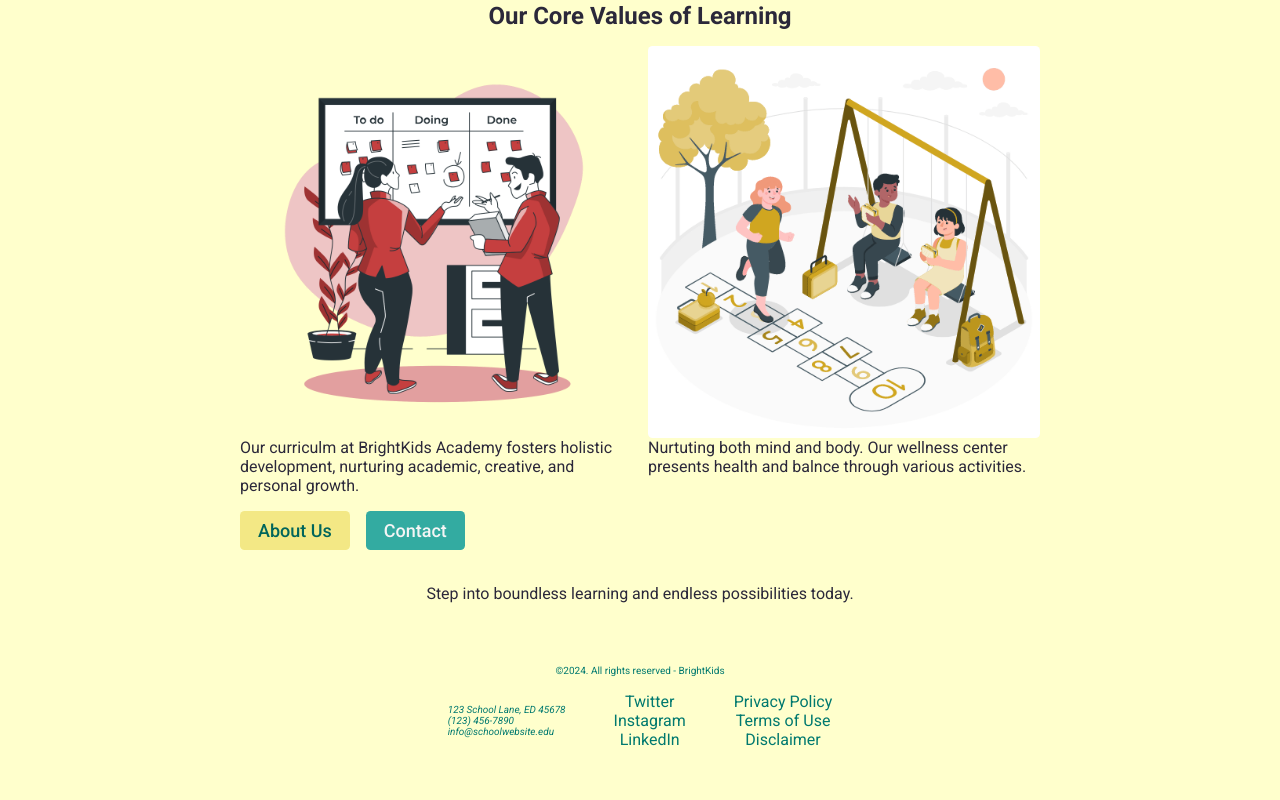
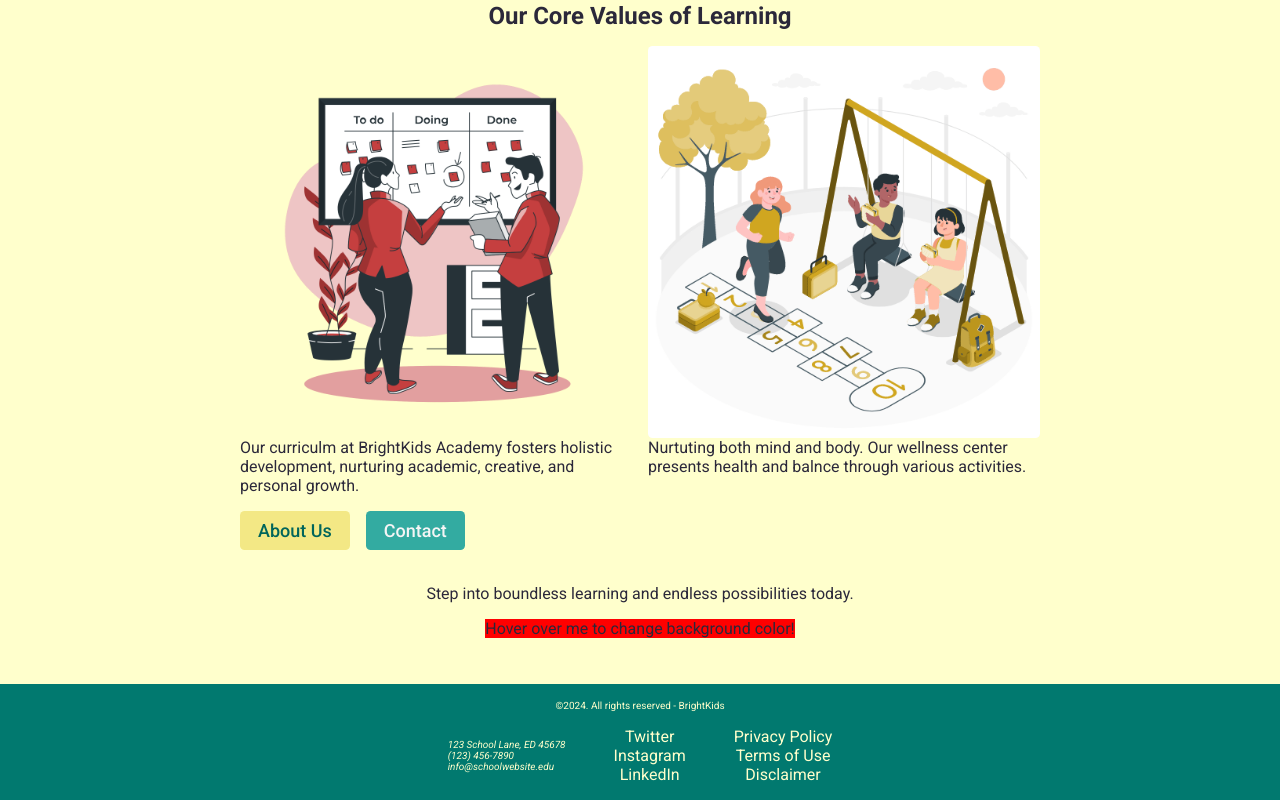
Before and after one commit to RhodyArthur/Angular-Style-Showcase, an Angular app: page / in a window 1280 px wide. Shown: the part 1137-1937 px from the top of the page. Before the commit the page ends 1902 px from the top, so only its background shows below. Built offline with nearby package versions, Linux system fonts and the light colour scheme.

Commit message:
Adds custom directive

```diff
--- a/src/app/components/footer/footer.component.scss
+++ b/src/app/components/footer/footer.component.scss
@@ -5,13 +5,13 @@
  .a-link {
     display: block;
     text-decoration: none;
-    color: $green;
+    color: $yellow-50;
     text-align: center;
   }
 
 .footer {
-    color: $green;
-    background-color: $yellow-50;
+    color: $yellow-50;
+    background-color: $green;
     @include flex-container(flex, space-between, center);
     flex-direction: column;
     gap: 1rem;
--- a/src/app/components/main-content/content2/content2.component.html
+++ b/src/app/components/main-content/content2/content2.component.html
@@ -19,4 +19,5 @@
         <a href="#" class="btn btn-mid">Contact</a>
     </div>
     <p>Step into boundless learning and endless possibilities today.</p>
+    <div [appCustomStyle]="'lightgreen'">Hover over me to change background color!</div>
 </div>
--- a/src/app/components/main-content/content2/content2.component.ts
+++ b/src/app/components/main-content/content2/content2.component.ts
@@ -1,9 +1,10 @@
 import { Component } from '@angular/core';
+import { CustomStyleDirective } from '../../../directives/custom-style.directive';
 
 @Component({
   selector: 'app-content2',
   standalone: true,
-  imports: [],
+  imports: [CustomStyleDirective],
   templateUrl: './content2.component.html',
   styleUrl: './content2.component.scss'
 })
--- /dev/null
+++ b/src/app/directives/custom-style.directive.ts
@@ -0,0 +1,27 @@
+import { Directive, ElementRef, HostListener, Input, Renderer2 } from '@angular/core';
+
+@Directive({
+  selector: '[appCustomStyle]',
+  standalone: true
+})
+export class CustomStyleDirective {
+  @Input('appCustomStyle') customColor: string = 'red'; // Input property to accept custom color
+
+  constructor(private el: ElementRef, private renderer: Renderer2) {
+    // Initial style application if needed
+    this.setBackgroundColor(this.customColor);
+  }
+
+  @HostListener('mouseenter') onMouseEnter() {
+    this.setBackgroundColor('lightblue'); // Change background color on hover
+  }
+
+  @HostListener('mouseleave') onMouseLeave() {
+    this.setBackgroundColor(this.customColor); // Revert to original color
+  }
+
+  private setBackgroundColor(color: string) {
+    this.renderer.setStyle(this.el.nativeElement, 'backgroundColor', color);
+  }
+
+}
--- a/src/styles.scss
+++ b/src/styles.scss
@@ -10,7 +10,8 @@
 }
 
 body {
-    @include theme-colors(false);
+    // @include theme-colors(false);
     font-family: $font;
     color: $dark;
+    background-color: $yellow-50;
 }
```
Also changed, not shown: 1 other file (tests, documents, lock files or other folders).
